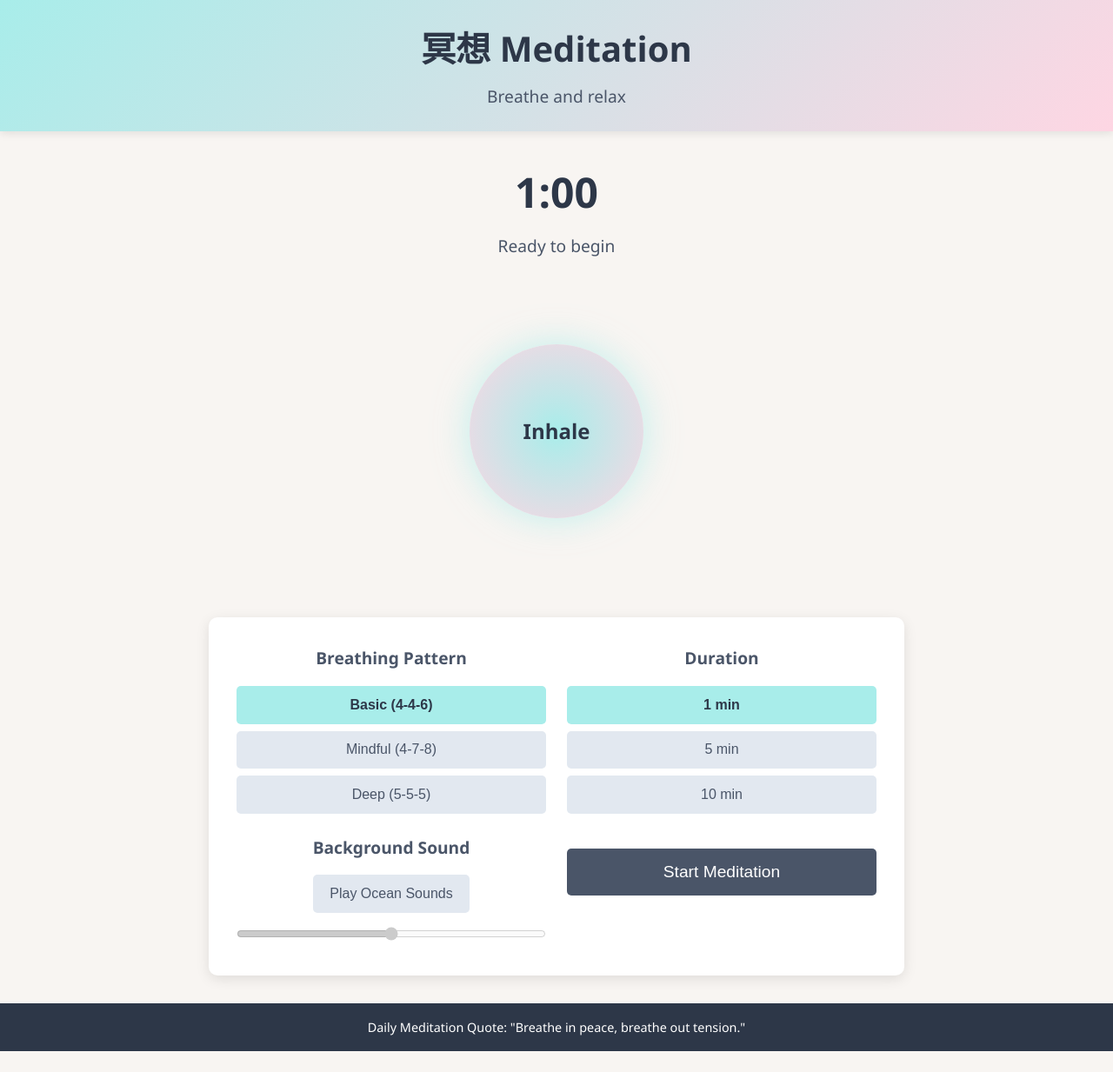
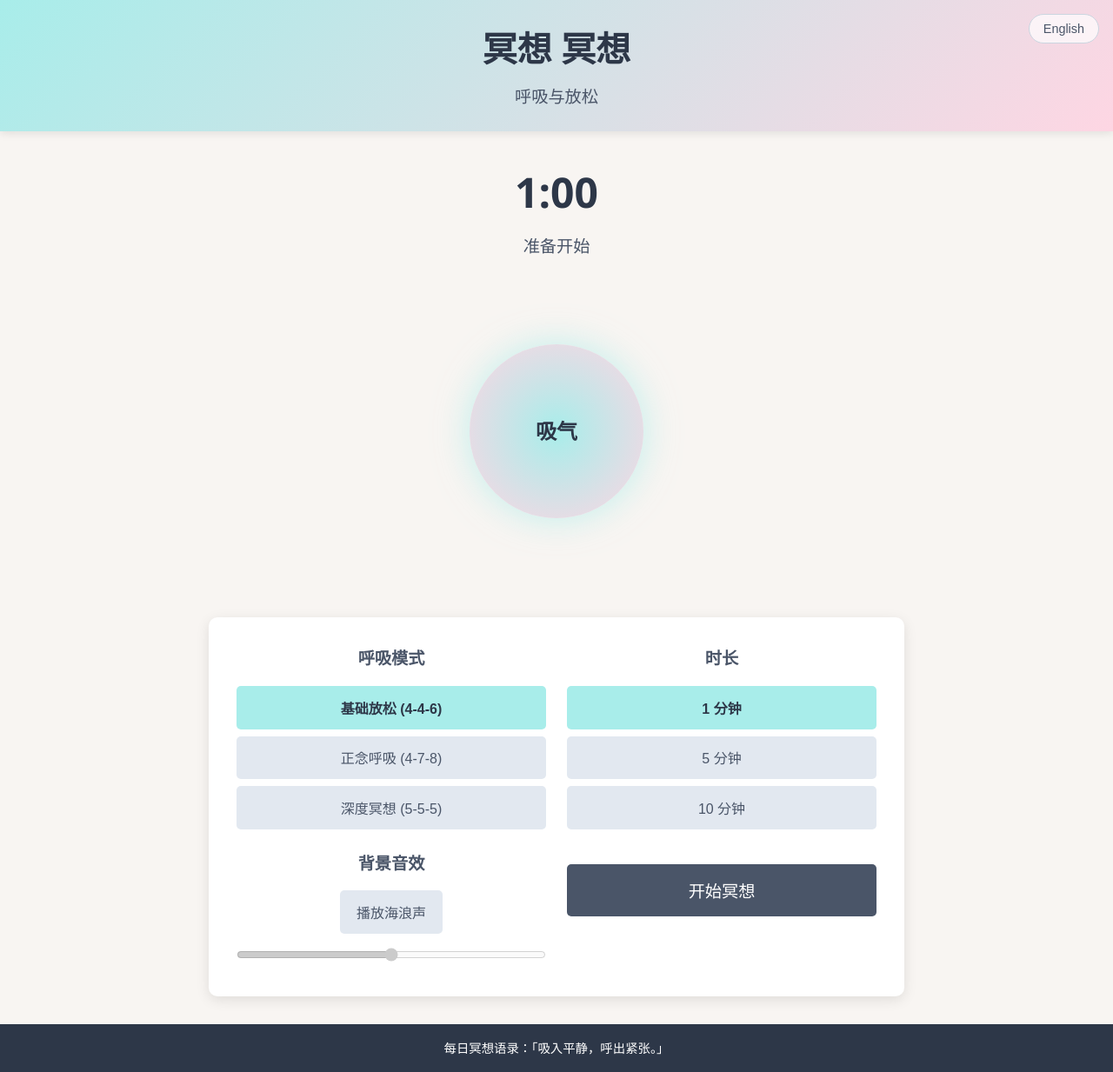
Before and after one commit to one-answer/meditation, a React (Create React App) app: page / in a window 1280 px wide. Shown: the whole page at 87% size. Before the commit the page ends 1209 px from the top, so only its background shows below. Built offline with nearby package versions, Linux system fonts and the light colour scheme.

Commit message:
添加中文支持

```diff
--- a/src/App.css
+++ b/src/App.css
@@ -24,6 +24,7 @@ body {
   background: linear-gradient(135deg, #a8edea 0%, #fed6e3 100%);
   padding: 1.5rem;
   box-shadow: 0 2px 10px rgba(0, 0, 0, 0.1);
+  position: relative;
 }
 
 .app-header h1 {
@@ -35,6 +36,25 @@ body {
 .app-header p {
   font-size: 1.2rem;
   color: #4a5568;
+}
+
+/* Language Toggle Button */
+.language-toggle {
+  position: absolute;
+  top: 1rem;
+  right: 1rem;
+  background-color: rgba(255, 255, 255, 0.7);
+  border: 1px solid #cbd5e0;
+  border-radius: 20px;
+  padding: 0.5rem 1rem;
+  font-size: 0.9rem;
+  cursor: pointer;
+  transition: all 0.3s ease;
+}
+
+.language-toggle:hover {
+  background-color: white;
+  box-shadow: 0 2px 5px rgba(0, 0, 0, 0.1);
 }
 
 /* Main Container */
--- a/src/App.js
+++ b/src/App.js
@@ -1,8 +1,12 @@
 import { useState, useEffect, useRef } from 'react';
 import './App.css';
 import AudioPlayer from './components/audio/AudioPlayer';
+import { useLanguage } from './context/LanguageContext';
 
 function App() {
+  // Get language context
+  const { texts, language, toggleLanguage } = useLanguage();
+
   // State for breathing pattern
   const [breathingPattern, setBreathingPattern] = useState({
     inhale: 4,
@@ -190,15 +194,20 @@ function App() {
       />
 
       <header className="app-header">
-        <h1>冥想 Meditation</h1>
-        <p>Breathe and relax</p>
+        <h1>冥想 {texts.appTitle}</h1>
+        <p>{texts.appSubtitle}</p>
+
+        {/* Language toggle button */}
+        <button className="language-toggle" onClick={toggleLanguage}>
+          {language === 'zh' ? 'English' : '中文'}
+        </button>
       </header>
 
       <main className="meditation-container">
         {/* Timer display */}
         <div className="timer-display">
           <h2>{formatTime(timeRemaining)}</h2>
-          <p>{isActive ? 'Meditation in progress' : 'Ready to begin'}</p>
+          <p>{isActive ? texts.meditationInProgress : texts.readyToBegin}</p>
         </div>
 
         {/* Breathing animation */}
@@ -210,12 +219,12 @@ function App() {
                               breathingPhase === 'exhale' ? 1.5 - phaseProgress * 0.5 : 1.5})`
             }}
           ></div>
-          <div className="breathing-text">{breathingPhase}</div>
+          <div className="breathing-text">{texts[breathingPhase]}</div>
           {isActive && (
             <div className="breathing-instruction">
-              {breathingPhase === 'inhale' && 'Breathe in slowly...'}
-              {breathingPhase === 'hold' && 'Hold your breath...'}
-              {breathingPhase === 'exhale' && 'Release slowly...'}
+              {breathingPhase === 'inhale' && texts.inhaleInstruction}
+              {breathingPhase === 'hold' && texts.holdInstruction}
+              {breathingPhase === 'exhale' && texts.exhaleInstruction}
             </div>
           )}
         </div>
@@ -223,63 +232,63 @@ function App() {
         {/* Controls panel */}
         <div className="controls-panel">
           <div className="breathing-patterns">
-            <h3>Breathing Pattern</h3>
+            <h3>{texts.breathingPatternTitle}</h3>
             <div className="pattern-buttons">
               <button
                 className={breathingPattern.name === 'Basic Relaxation' ? 'active' : ''}
                 onClick={() => changeBreathingPattern({inhale: 4, hold: 4, exhale: 6, name: 'Basic Relaxation'})}
                 disabled={isActive}
               >
-                Basic (4-4-6)
+                {texts.basicPattern}
               </button>
               <button
                 className={breathingPattern.name === 'Mindful Breathing' ? 'active' : ''}
                 onClick={() => changeBreathingPattern({inhale: 4, hold: 7, exhale: 8, name: 'Mindful Breathing'})}
                 disabled={isActive}
               >
-                Mindful (4-7-8)
+                {texts.mindfulPattern}
               </button>
               <button
                 className={breathingPattern.name === 'Deep Meditation' ? 'active' : ''}
                 onClick={() => changeBreathingPattern({inhale: 5, hold: 5, exhale: 5, name: 'Deep Meditation'})}
                 disabled={isActive}
               >
-                Deep (5-5-5)
+                {texts.deepPattern}
               </button>
             </div>
           </div>
 
           <div className="duration-control">
-            <h3>Duration</h3>
+            <h3>{texts.durationTitle}</h3>
             <div className="duration-buttons">
               <button
                 className={duration === 60 ? 'active' : ''}
                 onClick={() => changeDuration(60)}
                 disabled={isActive}
               >
-                1 min
+                {texts.oneMin}
               </button>
               <button
                 className={duration === 300 ? 'active' : ''}
                 onClick={() => changeDuration(300)}
                 disabled={isActive}
               >
-                5 min
+                {texts.fiveMin}
               </button>
               <button
                 className={duration === 600 ? 'active' : ''}
                 onClick={() => changeDuration(600)}
                 disabled={isActive}
               >
-                10 min
+                {texts.tenMin}
               </button>
             </div>
           </div>
 
           <div className="sound-control">
-            <h3>Background Sound</h3>
+            <h3>{texts.soundTitle}</h3>
             <button onClick={toggleSound}>
-              {sound.playing ? 'Mute' : 'Play'} Ocean Sounds
+              {sound.playing ? texts.muteSound : texts.playSound}
             </button>
             <input
               type="range"
@@ -297,14 +306,14 @@ function App() {
               className={`start-meditation ${isActive ? 'active' : ''}`}
               onClick={toggleMeditation}
             >
-              {isActive ? 'Stop' : 'Start'} Meditation
+              {isActive ? texts.stopMeditation : texts.startMeditation}
             </button>
           </div>
         </div>
       </main>
 
       <footer className="app-footer">
-        <p>Daily Meditation Quote: "Breathe in peace, breathe out tension."</p>
+        <p>{texts.dailyQuote}</p>
       </footer>
     </div>
   );
--- /dev/null
+++ b/src/context/LanguageContext.js
@@ -0,0 +1,39 @@
+import React, { createContext, useState, useContext, useEffect } from 'react';
+import translations from '../translations';
+
+// 创建语言上下文
+const LanguageContext = createContext();
+
+// 语言提供者组件
+export const LanguageProvider = ({ children }) => {
+  // 默认语言设置为中文
+  const [language, setLanguage] = useState('zh');
+  const [texts, setTexts] = useState(translations.zh);
+
+  // 当语言改变时更新文本
+  useEffect(() => {
+    setTexts(translations[language]);
+  }, [language]);
+
+  // 切换语言的函数
+  const toggleLanguage = () => {
+    setLanguage(prevLang => prevLang === 'zh' ? 'en' : 'zh');
+  };
+
+  return (
+    <LanguageContext.Provider value={{ language, texts, toggleLanguage }}>
+      {children}
+    </LanguageContext.Provider>
+  );
+};
+
+// 自定义钩子，方便在组件中使用语言上下文
+export const useLanguage = () => {
+  const context = useContext(LanguageContext);
+  if (!context) {
+    throw new Error('useLanguage must be used within a LanguageProvider');
+  }
+  return context;
+};
+
+export default LanguageContext;
--- a/src/index.js
+++ b/src/index.js
@@ -3,11 +3,14 @@ import ReactDOM from 'react-dom/client';
 import './index.css';
 import App from './App';
 import reportWebVitals from './reportWebVitals';
+import { LanguageProvider } from './context/LanguageContext';
 
 const root = ReactDOM.createRoot(document.getElementById('root'));
 root.render(
   <React.StrictMode>
-    <App />
+    <LanguageProvider>
+      <App />
+    </LanguageProvider>
   </React.StrictMode>
 );
 
--- /dev/null
+++ b/src/translations/en.js
@@ -0,0 +1,48 @@
+// English translations
+const en = {
+  appTitle: 'Meditation',
+  appSubtitle: 'Breathe and relax',
+  readyToBegin: 'Ready to begin',
+  meditationInProgress: 'Meditation in progress',
+
+  // Breathing phases
+  inhale: 'inhale',
+  hold: 'hold',
+  exhale: 'exhale',
+
+  // Breathing instructions
+  inhaleInstruction: 'Breathe in slowly...',
+  holdInstruction: 'Hold your breath...',
+  exhaleInstruction: 'Release slowly...',
+
+  // Breathing patterns
+  breathingPatternTitle: 'Breathing Pattern',
+  basicPattern: 'Basic (4-4-6)',
+  mindfulPattern: 'Mindful (4-7-8)',
+  deepPattern: 'Deep (5-5-5)',
+
+  // Duration control
+  durationTitle: 'Duration',
+  oneMin: '1 min',
+  fiveMin: '5 min',
+  tenMin: '10 min',
+
+  // Sound control
+  soundTitle: 'Background Sound',
+  playSound: 'Play Ocean Sounds',
+  muteSound: 'Mute Ocean Sounds',
+
+  // Control buttons
+  startMeditation: 'Start Meditation',
+  stopMeditation: 'Stop Meditation',
+
+  // Footer
+  dailyQuote: 'Daily Meditation Quote: "Breathe in peace, breathe out tension."',
+
+  // Language switch
+  language: 'Language',
+  chinese: '中文',
+  english: 'English'
+};
+
+export default en;
--- /dev/null
+++ b/src/translations/index.js
@@ -0,0 +1,9 @@
+import en from './en';
+import zh from './zh';
+
+const translations = {
+  en,
+  zh
+};
+
+export default translations;
--- /dev/null
+++ b/src/translations/zh.js
@@ -0,0 +1,48 @@
+// 中文翻译
+const zh = {
+  appTitle: '冥想',
+  appSubtitle: '呼吸与放松',
+  readyToBegin: '准备开始',
+  meditationInProgress: '冥想进行中',
+
+  // 呼吸阶段
+  inhale: '吸气',
+  hold: '屏息',
+  exhale: '呼气',
+
+  // 呼吸指导
+  inhaleInstruction: '缓慢吸气...',
+  holdInstruction: '保持呼吸...',
+  exhaleInstruction: '缓慢呼气...',
+
+  // 呼吸模式
+  breathingPatternTitle: '呼吸模式',
+  basicPattern: '基础放松 (4-4-6)',
+  mindfulPattern: '正念呼吸 (4-7-8)',
+  deepPattern: '深度冥想 (5-5-5)',
+
+  // 时长控制
+  durationTitle: '时长',
+  oneMin: '1 分钟',
+  fiveMin: '5 分钟',
+  tenMin: '10 分钟',
+
+  // 声音控制
+  soundTitle: '背景音效',
+  playSound: '播放海浪声',
+  muteSound: '关闭海浪声',
+
+  // 控制按钮
+  startMeditation: '开始冥想',
+  stopMeditation: '停止冥想',
+
+  // 页脚
+  dailyQuote: '每日冥想语录：「吸入平静，呼出紧张。」',
+
+  // 语言切换
+  language: '语言',
+  chinese: '中文',
+  english: 'English'
+};
+
+export default zh;
```
Also changed, not shown: 1 other file (tests, documents, lock files or other folders).
